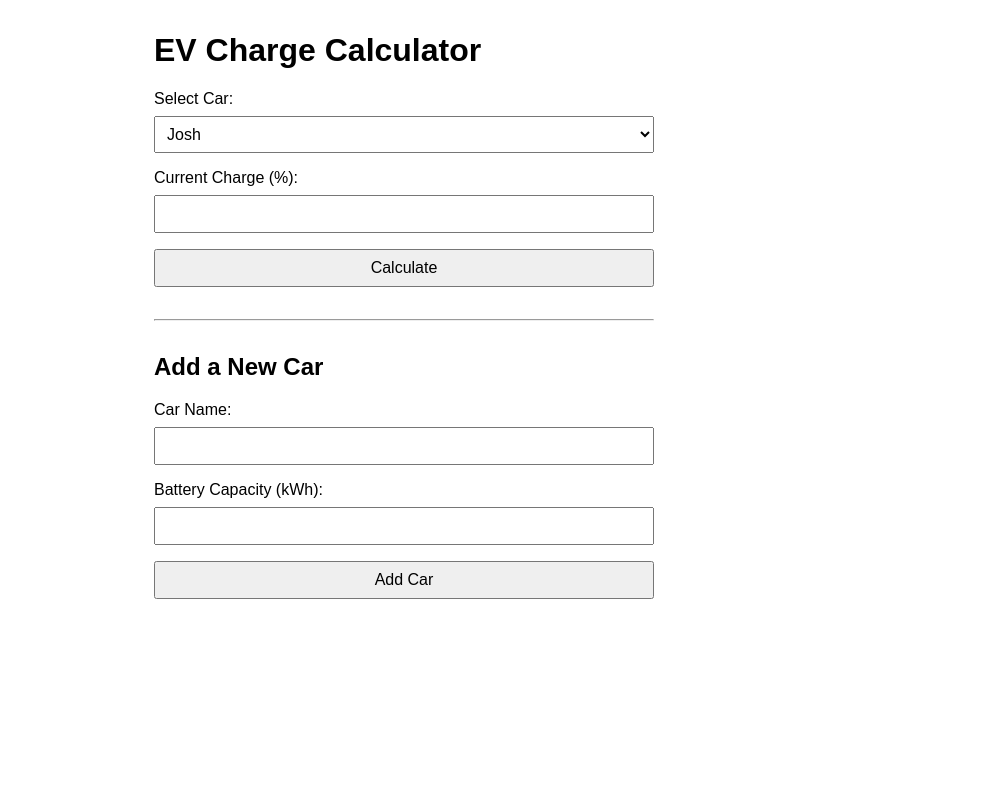
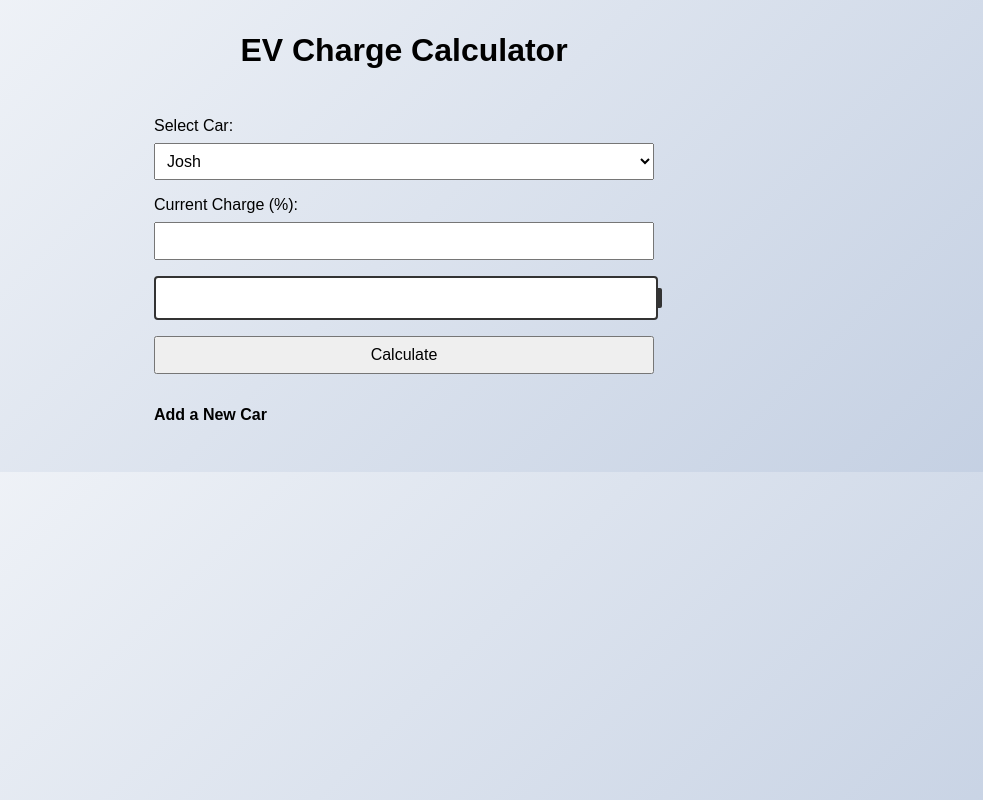
Before and after one commit to hybridjosto/battery-limiter, a Flask app: page / in a window 1280 px wide. Shown: the whole page, without its empty margins (236-1219 px from the left). Run offline with Flask 3, Linux system fonts and the light colour scheme.

Commit message:
Style battery charge focus

```diff
--- a/static/style.css
+++ b/static/style.css
@@ -3,6 +3,7 @@ body {
     max-width: 500px;
     margin: 2em auto;
     padding: 0 1em;
+    background: linear-gradient(135deg, #f5f7fa 0%, #c3cfe2 100%);
 }
 
 .form-group {
@@ -28,6 +29,54 @@ input, select, button {
     border-radius: 4px;
 }
 
+h1 {
+    text-align: center;
+    margin-bottom: 1.5em;
+}
+
+.battery-display {
+    position: relative;
+    width: 100%;
+    height: 40px;
+    border: 2px solid #333;
+    border-radius: 4px;
+    margin: 1em 0;
+    background: #fff;
+}
+
+.battery-display::after {
+    content: '';
+    position: absolute;
+    top: 25%;
+    right: -6px;
+    width: 6px;
+    height: 50%;
+    background: #333;
+    border-radius: 2px;
+}
+
+.battery-level {
+    height: 100%;
+    width: 0;
+    background: linear-gradient(to right, #4caf50, #8bc34a);
+    transition: width 0.3s ease;
+}
+
+.new-car {
+    margin-top: 2em;
+}
+
+.new-car summary {
+    font-weight: bold;
+    cursor: pointer;
+    list-style: none;
+    margin-bottom: 1em;
+}
+
+.new-car summary::-webkit-details-marker {
+    display: none;
+}
+
 @media (max-width: 600px) {
     body {
         margin: 1em auto;
--- a/templates/index.html
+++ b/templates/index.html
@@ -21,15 +21,18 @@
         <input type="number" id="current-charge" min="0" max="100">
     </div>
 
+    <div class="battery-display">
+        <div id="battery-level" class="battery-level"></div>
+    </div>
+
     <button onclick="calculateCharge()">Calculate</button>
 
     <div class="result" id="result-display" style="display: none;">
         <h3>kWh Needed: <span id="kwh-needed"></span></h3>
     </div>
 
-    <hr style="margin: 2em 0;">
-
-    <h2>Add a New Car</h2>
+    <details class="new-car">
+        <summary>Add a New Car</summary>
 
         <div class="form-group">
             <label for="car-name">Car Name:</label>
@@ -42,6 +45,7 @@
         </div>
 
         <button onclick="addCar()">Add Car</button>
+    </details>
 
     <script>
         const carSelect = document.getElementById('car-select');
@@ -50,6 +54,7 @@
         const kwhNeededSpan = document.getElementById('kwh-needed');
         const carNameInput = document.getElementById('car-name');
         const batteryCapacityInput = document.getElementById('battery-capacity');
+        const batteryLevel = document.getElementById('battery-level');
 
         async function fetchCars() {
             const response = await fetch('/cars');
@@ -61,6 +66,11 @@
                 option.textContent = car.name;
                 carSelect.appendChild(option);
             });
+        }
+
+        function updateBatteryLevel() {
+            const value = Math.min(Math.max(currentChargeInput.value, 0), 100);
+            batteryLevel.style.width = value + '%';
         }
 
         async function calculateCharge() {
@@ -126,6 +136,8 @@
 
         // Fetch cars on page load
         fetchCars();
+        updateBatteryLevel();
+        currentChargeInput.addEventListener('input', updateBatteryLevel);
     </script>
 
 </body>
```
Lines whose indentation alone changed are shown as unchanged.
